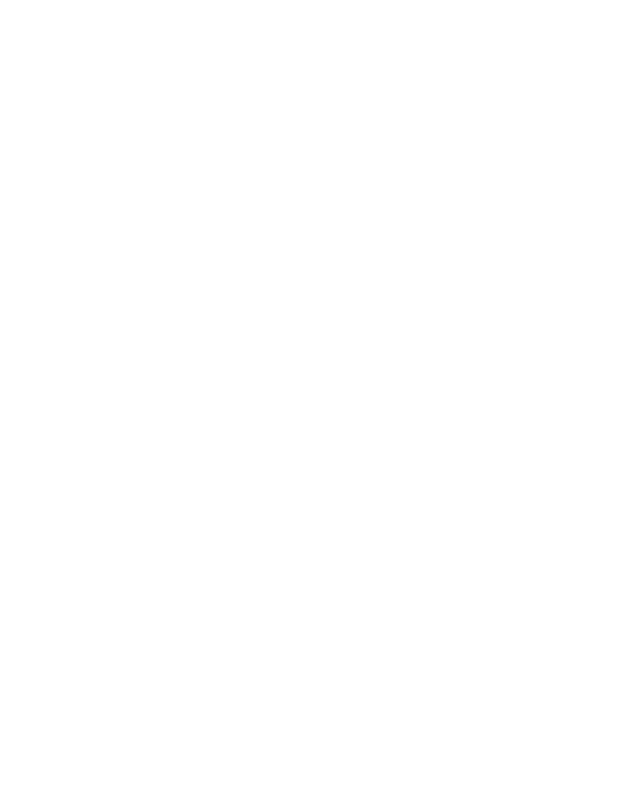
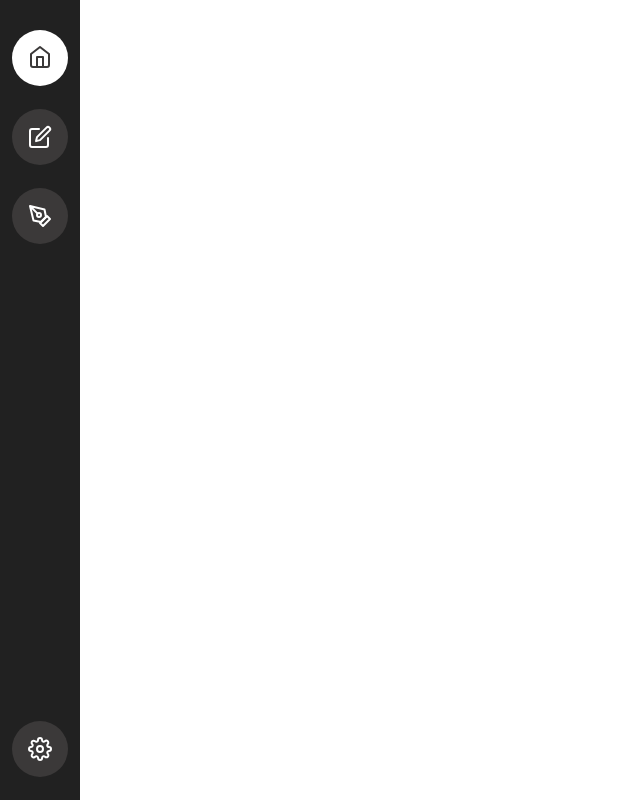
Before and after one commit to Sidak08/ReservationSys, a React (Vite) app: page /dashbored in a window 1280 px wide. Before the commit this address had no page. Shown: the whole page, without its empty margins (0-640 px from the left). Built offline with nearby package versions, Linux system fonts and the light colour scheme.

Commit message:
i mean draw kind drawing stuff

```diff
--- a/src/App.jsx
+++ b/src/App.jsx
@@ -1,19 +1,17 @@
 import "./App.css";
-import { BrowserRouter, Route, Routes } from 'react-router-dom';
-import HomePage from "./components/homePage";
-import Edit from "./components/edit";
+import { BrowserRouter, Route, Routes } from "react-router-dom";
 import Draw from "./components/draw";
+import Setting from "./components/setting";
 
 function App() {
   return (
     <BrowserRouter>
       <Routes>
-        <Route path="/home" element={<HomePage />} />
-        <Route path="/edit" element={<Edit />} />
-        <Route path="/draw" element={<Draw />} />
+        <Route path="/dashbored" element={<Draw />} />
+        <Route path="setting" element={<Setting />} />
       </Routes>
     </BrowserRouter>
-  )
+  );
 }
 
 export default App;
--- a/src/components/draw.jsx
+++ b/src/components/draw.jsx
@@ -1,21 +1,28 @@
 import Navbar from "./navbar";
 import React, { useEffect, useRef, useState } from "react";
 import "./draw.css";
+import activeDot from "../assets/activeDit.svg";
 
 const Draw = () => {
+  const [activeNav, setActiveNav] = useState("home");
   return (
     <div>
-      <Navbar />
-      <CanvasComponent />
+      <Navbar active={activeNav} setActive={setActiveNav} />
+      <CanvasComponent active={activeNav} setActive={setActiveNav} />
     </div>
   );
 };
 
-const CanvasComponent = () => {
+const CanvasComponent = ({ active, setActive }) => {
   const canvasRef = useRef(null);
   const [mousePosition, setMousePosition] = useState({ x: 0, y: 0 });
   const [panning, setPanning] = useState(false);
   const [offset, setOffset] = useState({ x: 0, y: 0 });
+  const [linesArray, setLinesArray] = useState([{ x: 0, y: 0 }]);
+
+  const activeDotImage = new Image();
+  activeDotImage.src = activeDot;
+  const [lastClick, setLastClick] = useState({ x: 0, y: 0 });
 
   const handleMouseMove = (e) => {
     if (panning) {
@@ -30,7 +37,18 @@ const CanvasComponent = () => {
     setMousePosition({ x: e.clientX, y: e.clientY });
   };
   const handleMouseDown = () => {
-    setPanning(true);
+    if (active === "home" || active === "edit") setPanning(true);
+
+    if (active === "draw") {
+      setLastClick({
+        x: mousePosition.x - offset.x,
+        y: mousePosition.y - offset.y,
+      });
+      linesArray.push({
+        x: mousePosition.x - offset.x,
+        y: mousePosition.y - offset.y,
+      });
+    }
   };
   const handleMouseUp = () => {
     setPanning(false);
@@ -39,14 +57,42 @@ const CanvasComponent = () => {
   useEffect(() => {
     const canvas = canvasRef.current;
     const context = canvas.getContext("2d");
-    console.log(canvas.width, canvas.height);
     context.clearRect(0, 0, canvas.width, canvas.height);
     context.fillStyle = "#0D0D0D";
     context.fillRect(0, 0, canvas.width, canvas.height);
 
     context.fillStyle = "#FF0000";
     context.fillRect(500 + offset.x, 500 + offset.y, 70, 70);
-  }, [mousePosition]);
+
+    if (active === "draw") {
+      context.drawImage(
+        activeDotImage,
+        mousePosition.x - 7,
+        mousePosition.y - 7,
+        14,
+        14,
+      );
+
+      context.strokeStyle = "#1681FF";
+      context.lineWidth = 1.5;
+      context.beginPath();
+      context.moveTo(lastClick.x + offset.x, lastClick.y + offset.y);
+      context.lineTo(mousePosition.x, mousePosition.y);
+      context.stroke();
+    }
+
+    for (let i = 0; i < linesArray.length - 1; i++) {
+      context.strokeStyle = "white";
+      context.lineWidth = 1.5;
+      context.beginPath();
+      context.moveTo(linesArray[i].x + offset.x, linesArray[i].y + offset.y);
+      context.lineTo(
+        linesArray[i + 1].x + offset.x,
+        linesArray[i + 1].y + offset.y,
+      );
+      context.stroke();
+    }
+  }, [mousePosition, active]);
 
   useEffect(() => {
     const resizeCanvas = () => {
@@ -67,7 +113,9 @@ const CanvasComponent = () => {
       onMouseMove={handleMouseMove}
       onMouseDown={handleMouseDown}
       onMouseUp={handleMouseUp}
-      style={{ cursor: panning ? "grabbing" : "grab" }}
+      style={{
+        cursor: active === "home" || active === "edit" ? "grabbing" : "auto",
+      }}
     />
   );
 };
--- a/src/components/edit.jsx
+++ /dev/null
@@ -1,5 +0,0 @@
-const Edit = () => {
-    return <div></div>
-}
-
-export default Edit
--- a/src/components/homePage.jsx
+++ /dev/null
@@ -1,11 +0,0 @@
-import Navbar from "./navbar";
-const HomePage = () => {
-  return (
-    <>
-      <h1> Hello </h1>
-      <Navbar />
-    </>
-  );
-};
-
-export default HomePage;
--- a/src/components/navbar.css
+++ b/src/components/navbar.css
@@ -1,6 +1,7 @@
 * {
     padding: 0;
     margin: 0;
+    transition: all 0.2s ease-in-out;
 }
 #backGroundDiv {
     width: 80px;
--- a/src/components/navbar.jsx
+++ b/src/components/navbar.jsx
@@ -2,9 +2,9 @@ import "./navbar.css";
 import { Draw, Edit, Home, Setting } from "./svg.jsx";
 import React, { useState } from "react";
 
-const Navbar = () => {
+const Navbar = ({ active, setActive }) => {
   const [color, setColor] = useState({
-    home: { backgroundColor: "#3B3939", color: "white" },
+    home: { backgroundColor: "white", color: "#3B3939" },
     edit: { backgroundColor: "#3B3939", color: "white" },
     draw: { backgroundColor: "#3B3939", color: "white" },
     setting: { backgroundColor: "#3B3939", color: "white" },
@@ -20,6 +20,7 @@ const Navbar = () => {
               draw: { backgroundColor: "#3B3939", color: "white" },
               setting: { backgroundColor: "#3B3939", color: "white" },
             });
+            setActive("home");
           }}
         >
           <Home
@@ -36,6 +37,7 @@ const Navbar = () => {
               draw: { backgroundColor: "#3B3939", color: "white" },
               setting: { backgroundColor: "#3B3939", color: "white" },
             });
+            setActive("edit");
           }}
         >
           <Edit
@@ -52,6 +54,7 @@ const Navbar = () => {
               draw: { backgroundColor: "white", color: "#3B3939" },
               setting: { backgroundColor: "#3B3939", color: "white" },
             });
+            setActive("draw");
           }}
         >
           <Draw
@@ -69,6 +72,7 @@ const Navbar = () => {
               draw: { backgroundColor: "#3B3939", color: "white" },
               setting: { backgroundColor: "white", color: "#3B3939" },
             });
+            setActive("setting");
           }}
         >
           <Setting
--- /dev/null
+++ b/src/components/setting.jsx
@@ -0,0 +1,4 @@
+const Settign = () => {
+  return <div>Setting</div>;
+};
+export default Settign;
--- a/src/components/svg.jsx
+++ b/src/components/svg.jsx
@@ -122,4 +122,18 @@ function Setting({ backgroundColor, color }) {
   );
 }
 
-export { Draw, Edit, Home, Setting };
+function ActiveDot() {
+  return (
+    <svg
+      xmlns="http://www.w3.org/2000/svg"
+      width="7"
+      height="7"
+      fill="none"
+      viewBox="0 0 7 7"
+    >
+      <circle cx="3.5" cy="3.5" r="3" fill="#fff" stroke="#1681FF"></circle>
+    </svg>
+  );
+}
+
+export { Draw, Edit, Home, Setting, ActiveDot };
```
Also changed, not shown: src/assets/activeDit.svg (added), src/components/test.jsx (deleted).
